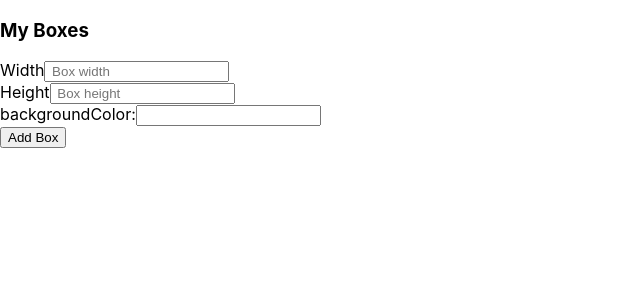
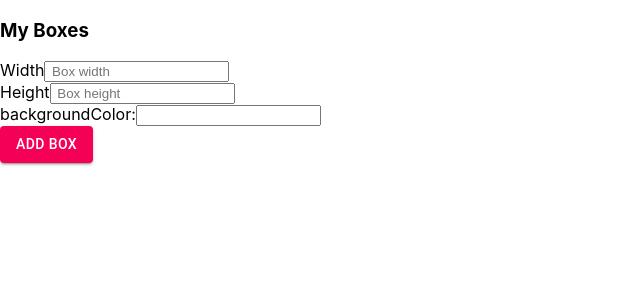
Before and after one commit to Ericaemiliana/Color-Box-Maker-App, a React (Create React App) app: page / in a window 1280 px wide. Shown: the top 300 px of the page, without its empty margins (0-640 px from the left). Built offline with nearby package versions, Linux system fonts and the light colour scheme.

Commit message:
adding Material UI button to form

```diff
--- a/src/NewBoxForm.js
+++ b/src/NewBoxForm.js
@@ -1,5 +1,7 @@
 import React, { useState } from "react";
 import uuid from "uuid/v4";
+import { makeStyles } from "@material-ui/core/styles";
+import Button from "@material-ui/core/Button";
 
 const NewBoxForm = ({ createBox }) => {
   const INITIAL_STATE = {
@@ -67,7 +69,14 @@ const NewBoxForm = ({ createBox }) => {
           </div>
         </div>
 
-        <button>Add Box</button>
+        <Button
+          variant="contained"
+          color="secondary"
+          href="#contained-buttons"
+          onClick={handleSubmit}
+        >
+          Add Box
+        </Button>
       </form>
     </div>
   );
```
